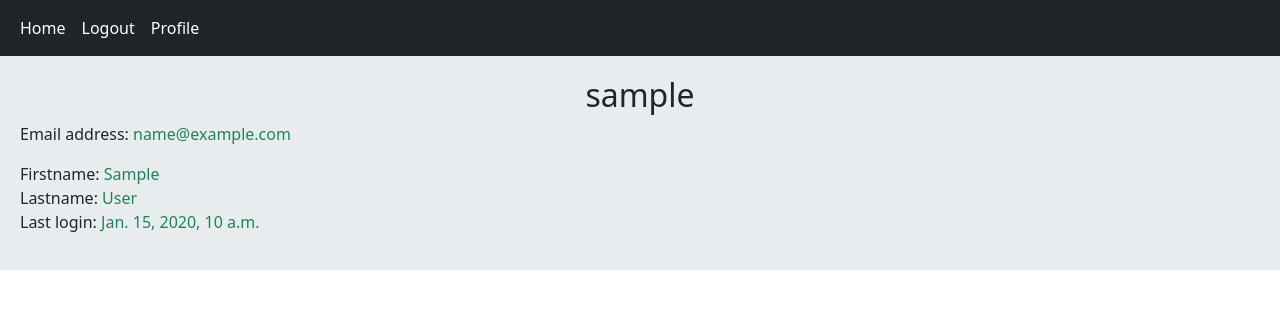
After one commit to mohammadpagard/django-social-network, a Django app: page /account/profile/1/ in a window 1280 px wide. The commit adds this page. Shown: the top 309 px of the page. Run offline with Django 4.2, Linux system fonts and the light colour scheme; a user stored in the database is signed in; tables that the repository leaves empty hold one stand-in row (values such as "Sample post").

Commit message:
User profile

```diff
--- /dev/null
+++ b/account/templates/account/profile.html
@@ -0,0 +1,20 @@
+{% extends 'base.html' %}
+
+{% block title %}{{ user.username }} profile{% endblock %}
+
+
+{% block content %}
+
+    <h2 class="text-center">{{ user.username }}</h2>
+    <p>
+        Email address: <span class="text-success">{{ user.email }}</span>
+    </p>
+    <p>
+        Firstname: <span class="text-success">{{ user.first_name }}</span>
+        <br>
+        Lastname: <span class="text-success">{{ user.last_name }}</span>
+        <br>
+        Last login: <span class="text-success">{{ user.last_login }}</span>
+    </p>
+
+{% endblock %}
--- a/account/urls.py
+++ b/account/urls.py
@@ -7,4 +7,5 @@ urlpatterns = [
     path('register/', views.UserRegisterView.as_view(), name='user_register'),
     path('login/', views.UserLoginView.as_view(), name='user_login'),
     path('logout/', views.UserLogoutView.as_view(), name='user_logout'),
+    path('profile/<int:user_id>/', views.UserProfileView.as_view(), name='user_profile'),
 ]
--- a/account/views.py
+++ b/account/views.py
@@ -62,3 +62,9 @@ class UserLogoutView(LoginRequiredMixin, View):
         logout(request)
         messages.success(request, 'You logout successfully', 'success')
         return redirect('home:home')
+
+
+class UserProfileView(LoginRequiredMixin, View):
+    def get(self, request, user_id):
+        user = User.objects.get(pk=user_id)
+        return render(request, 'account/profile.html', {'user': user})
--- a/templates/includes/navbar.html
+++ b/templates/includes/navbar.html
@@ -4,6 +4,7 @@
             <a class="nav-link active" href="{% url 'home:home' %}">Home</a>
             {% if request.user.is_authenticated %}
                 <a class="nav-link active" href="{% url 'account:user_logout' %}">Logout</a>
+                <a class="nav-link active" href="{% url 'account:user_profile' request.user.id %}">Profile</a>
             {% else %}
                 <a class="nav-link active" href="{% url 'account:user_register' %}">Register</a>
                 <a class="nav-link active" href="{% url 'account:user_login' %}">Login</a>
```
